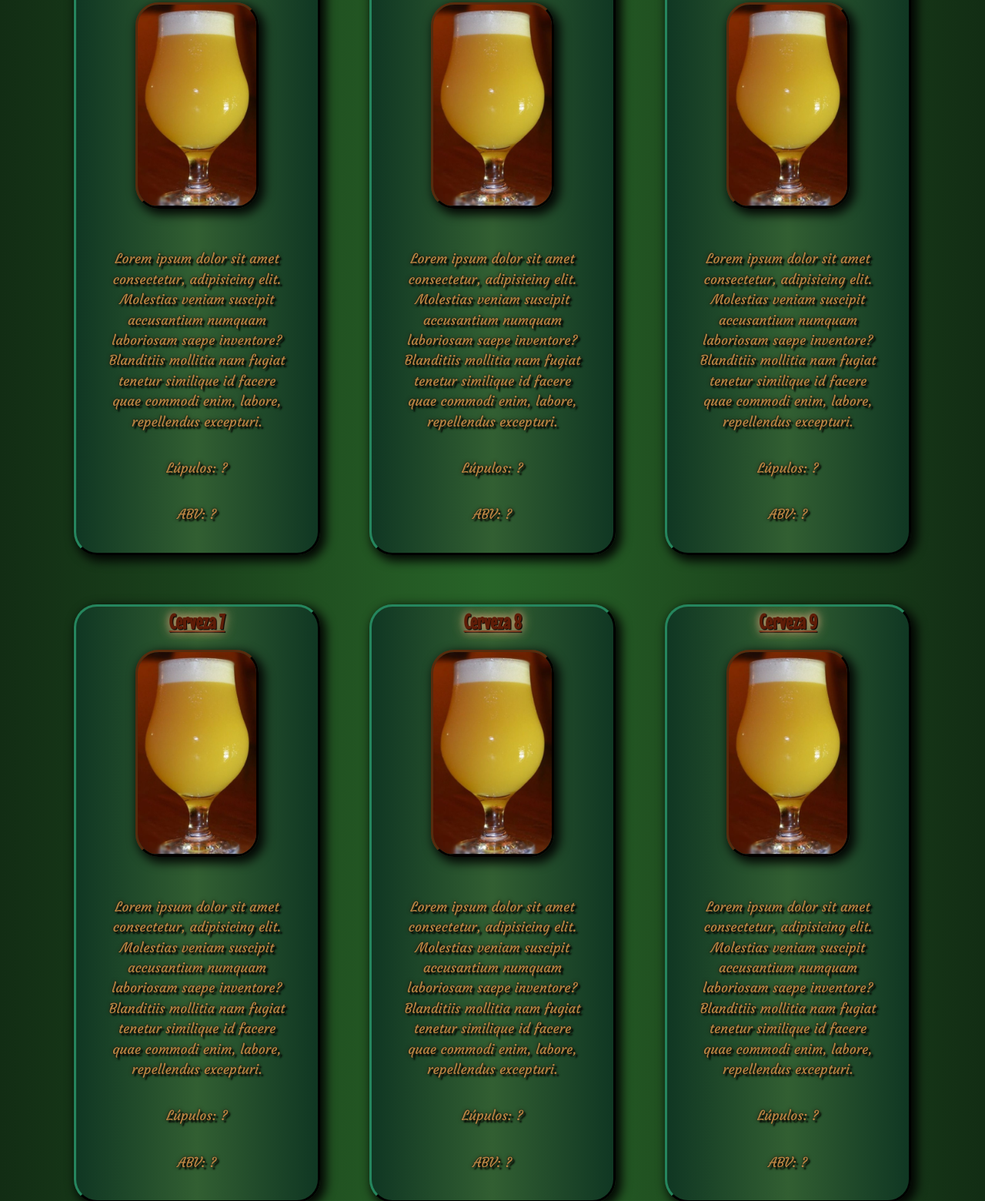
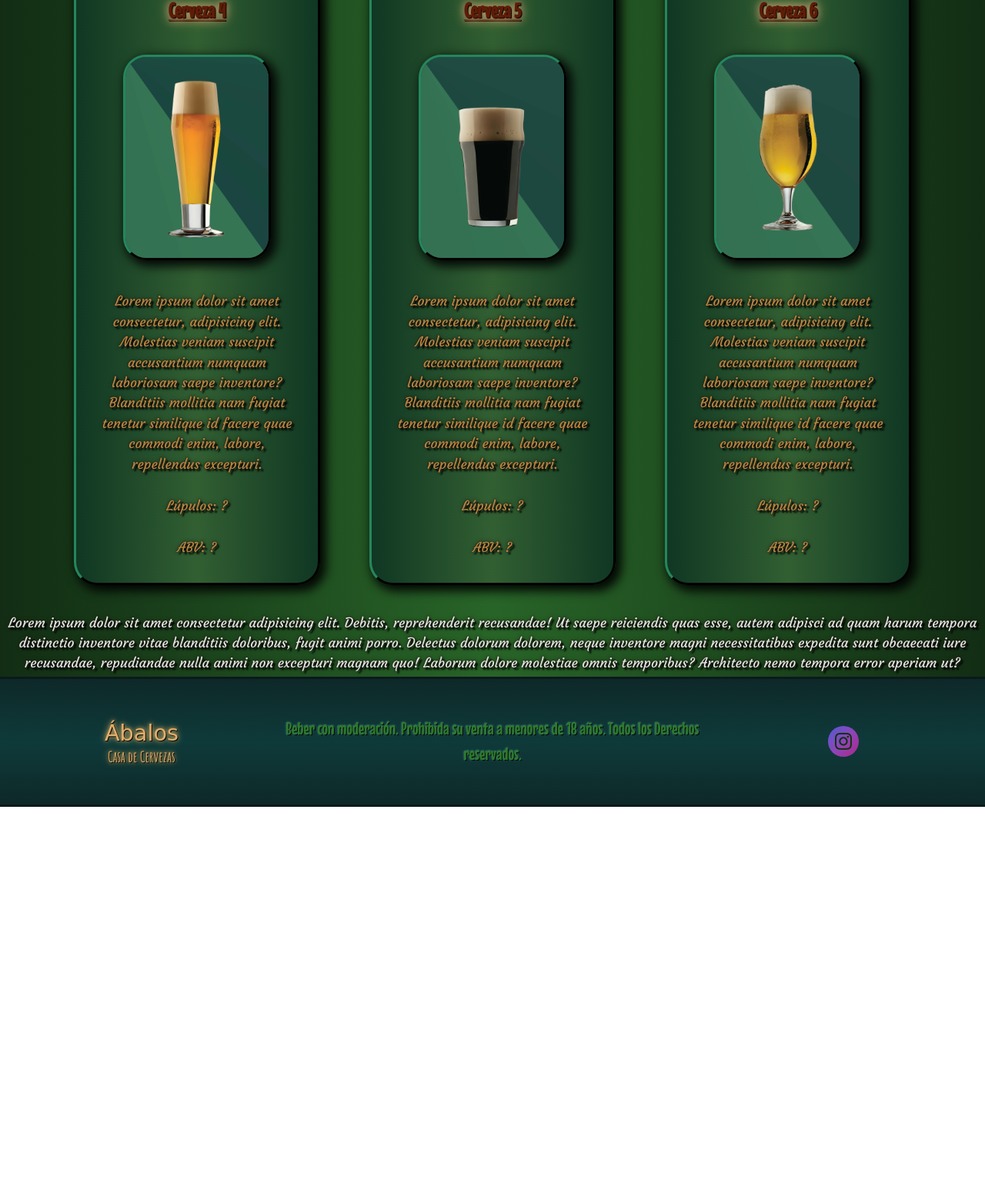
Before and after one commit to BrunoRealan/proyecto_abalos, a website: page pages/sabores.html in a window 1280 px wide. Shown: the part 1185-2745 px from the top of the page at 77% size. After the commit the page ends 2233 px from the top, so only its background shows below. Drawn offline with nearby package versions, Linux system fonts and the light colour scheme; a web font is replaced by a local one.

Commit message:
Add Beers pics

```diff
--- a/pages/sabores.html
+++ b/pages/sabores.html
@@ -67,7 +67,7 @@
             <section class="sabores">
                 <div class="sabores__div">
                     <h3 class="sabores__name">Neipa Beer</h3>
-                    <img class="sabores__img" src="../resources/NeipaBeer.jpg" alt="Cerveza NEIPA servida en vaso.">
+                    <img class="sabores__img" src="../resources/Ipa.jpg" alt="Cerveza NEIPA servida en vaso.">
                     <ul class="sabores__ul">
                         <li>La NEIPA es una versión de la IPA que nace en la costa este de Estados
                             Unidos, se
@@ -82,7 +82,7 @@
                 </div>
                 <div class="sabores__div">
                     <h3 class="sabores__name">Cerveza 2</h3>
-                    <img class="sabores__img" src="../resources/NeipaBeer.jpg" alt="Cerveza 2.">
+                    <img class="sabores__img" src="../resources/Roja.jpg" alt="Cerveza 2.">
                     <ul class="sabores__ul">
                         <li>Lorem ipsum dolor sit amet consectetur, adipisicing elit. Molestias
                             veniam suscipit
@@ -98,7 +98,7 @@
                 </div>
                 <div class="sabores__div">
                     <h3 class="sabores__name">Cerveza 3</h3>
-                    <img class="sabores__img" src="../resources/NeipaBeer.jpg" alt="Cerveza 3.">
+                    <img class="sabores__img" src="../resources/Negra Redonda.jpg" alt="Cerveza 3.">
                     <ul class="sabores__ul">
                         <li>Lorem ipsum dolor sit amet consectetur, adipisicing elit. Molestias
                             veniam suscipit
@@ -114,7 +114,7 @@
                 </div>
                 <div class="sabores__div">
                     <h3 class="sabores__name">Cerveza 4</h3>
-                    <img class="sabores__img" src="../resources/NeipaBeer.jpg" alt="Cerveza 4.">
+                    <img class="sabores__img" src="../resources/Blonde.jpg" alt="Cerveza 4.">
                     <ul class="sabores__ul">
                         <li>Lorem ipsum dolor sit amet consectetur, adipisicing elit. Molestias
                             veniam suscipit
@@ -130,7 +130,7 @@
                 </div>
                 <div class="sabores__div">
                     <h3 class="sabores__name">Cerveza 5</h3>
-                    <img class="sabores__img" src="../resources/NeipaBeer.jpg" alt="Cerveza 5.">
+                    <img class="sabores__img" src="../resources/Negra.jpg" alt="Cerveza 5.">
                     <ul class="sabores__ul">
                         <li>Lorem ipsum dolor sit amet consectetur, adipisicing elit. Molestias
                             veniam suscipit
@@ -146,55 +146,7 @@
                 </div>
                 <div class="sabores__div">
                     <h3 class="sabores__name">Cerveza 6</h3>
-                    <img class="sabores__img" src="../resources/NeipaBeer.jpg" alt="Cerveza 6.">
-                    <ul class="sabores__ul">
-                        <li>Lorem ipsum dolor sit amet consectetur, adipisicing elit. Molestias
-                            veniam suscipit
-                            accusantium
-                            numquam laboriosam saepe inventore? Blanditiis mollitia nam fugiat tenetur similique id
-                            facere
-                            quae
-                            commodi enim, labore, repellendus excepturi.
-                        </li>
-                        <li>Lúpulos: ?</li>
-                        <li>ABV: ?</li>
-                    </ul>
-                </div>
-                <div class="sabores__div">
-                    <h3 class="sabores__name">Cerveza 7</h3>
-                    <img class="sabores__img" src="../resources/NeipaBeer.jpg" alt="Cerveza 7.">
-                    <ul class="sabores__ul">
-                        <li>Lorem ipsum dolor sit amet consectetur, adipisicing elit. Molestias
-                            veniam suscipit
-                            accusantium
-                            numquam laboriosam saepe inventore? Blanditiis mollitia nam fugiat tenetur similique id
-                            facere
-                            quae
-                            commodi enim, labore, repellendus excepturi.
-                        </li>
-                        <li>Lúpulos: ?</li>
-                        <li>ABV: ?</li>
-                    </ul>
-                </div>
-                <div class="sabores__div">
-                    <h3 class="sabores__name">Cerveza 8</h3>
-                    <img class="sabores__img" src="../resources/NeipaBeer.jpg" alt="Cerveza 8.">
-                    <ul class="sabores__ul">
-                        <li>Lorem ipsum dolor sit amet consectetur, adipisicing elit. Molestias
-                            veniam suscipit
-                            accusantium
-                            numquam laboriosam saepe inventore? Blanditiis mollitia nam fugiat tenetur similique id
-                            facere
-                            quae
-                            commodi enim, labore, repellendus excepturi.
-                        </li>
-                        <li>Lúpulos: ?</li>
-                        <li>ABV: ?</li>
-                    </ul>
-                </div>
-                <div class="sabores__divDos">
-                    <h3 class="sabores__name">Cerveza 9</h3>
-                    <img class="sabores__img" src="../resources/NeipaBeer.jpg" alt="Cerveza 9.">
+                    <img class="sabores__img" src="../resources/Pilsen.jpg" alt="Cerveza 6.">
                     <ul class="sabores__ul">
                         <li>Lorem ipsum dolor sit amet consectetur, adipisicing elit. Molestias
                             veniam suscipit
--- a/sass/_sabores-elementos.scss
+++ b/sass/_sabores-elementos.scss
@@ -70,14 +70,14 @@
         text-decoration: underline;
         text-shadow: $textshadow-title-sabores-name;
         color: $color-title-saboresName;
-        @include margin-text-min;
+        @include margin-text-lg;
     }
 
     &__img {
-        width: 10rem;
+        width: 12rem;
         height: auto;
-        margin: 1rem;
-        border-color: $border-color-saboresImg;
+        margin: 0.5rem;
+        border-color: $border-color-sabores;
         @include outline;
 
         &:hover {
@@ -97,15 +97,15 @@
         }
 
         @media (min-width:$min-lg) and (max-width:$max-lg) {
-            width: 7rem;
+            width: 10rem;
         }
 
         @media (min-width:$min-md) and (max-width:$max-md) {
-            width: 18vw;
+            width: 10rem;
         }
 
         @media (min-width:$min-xs) and (max-width:$max-xs) {
-            width: 33vw;
+            width: 10rem;
         }
     }
 
@@ -116,7 +116,7 @@
         li {
             font-family: $font-p;
             font-size: 1.1rem;
-            padding: 1rem;
+            padding: 0.8rem;
             margin: 0.125rem;
             text-align: center;
             list-style-type: none;
```
Also changed, not shown: css/style.css, resources/Blonde.jpg (added), resources/Ipa.jpg (added), resources/Negra Redonda.jpg (added), resources/Negra.jpg (added), resources/Pilsen.jpg (added), resources/Roja.jpg (added).
